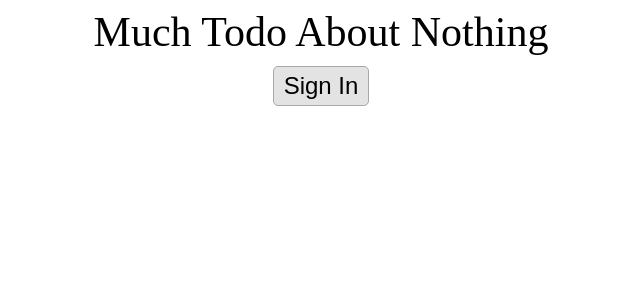
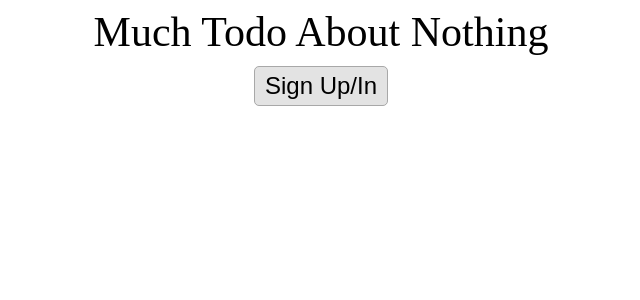
Before and after one commit to csci5117s23/homework-2-chrliu719, a Next.js app: page / in a window 1280 px wide. Shown: the top 300 px of the page, without its empty margins (319-959 px from the left). Built offline with nearby package versions, Linux system fonts and the light colour scheme; no server answers.

Commit message:
Rename button

```diff
--- a/src/pages/index.js
+++ b/src/pages/index.js
@@ -20,7 +20,7 @@ export default function Home() {
         <br></br>
         <SignInButton redirectUrl="/todos" mode="modal">
           <button className='default_button'>
-            <div style={{fontSize:"3vh"}}>Sign In</div>
+            <div style={{fontSize:"3vh"}}>Sign Up/In</div>
           </button>
         </SignInButton>
       </div>
```
